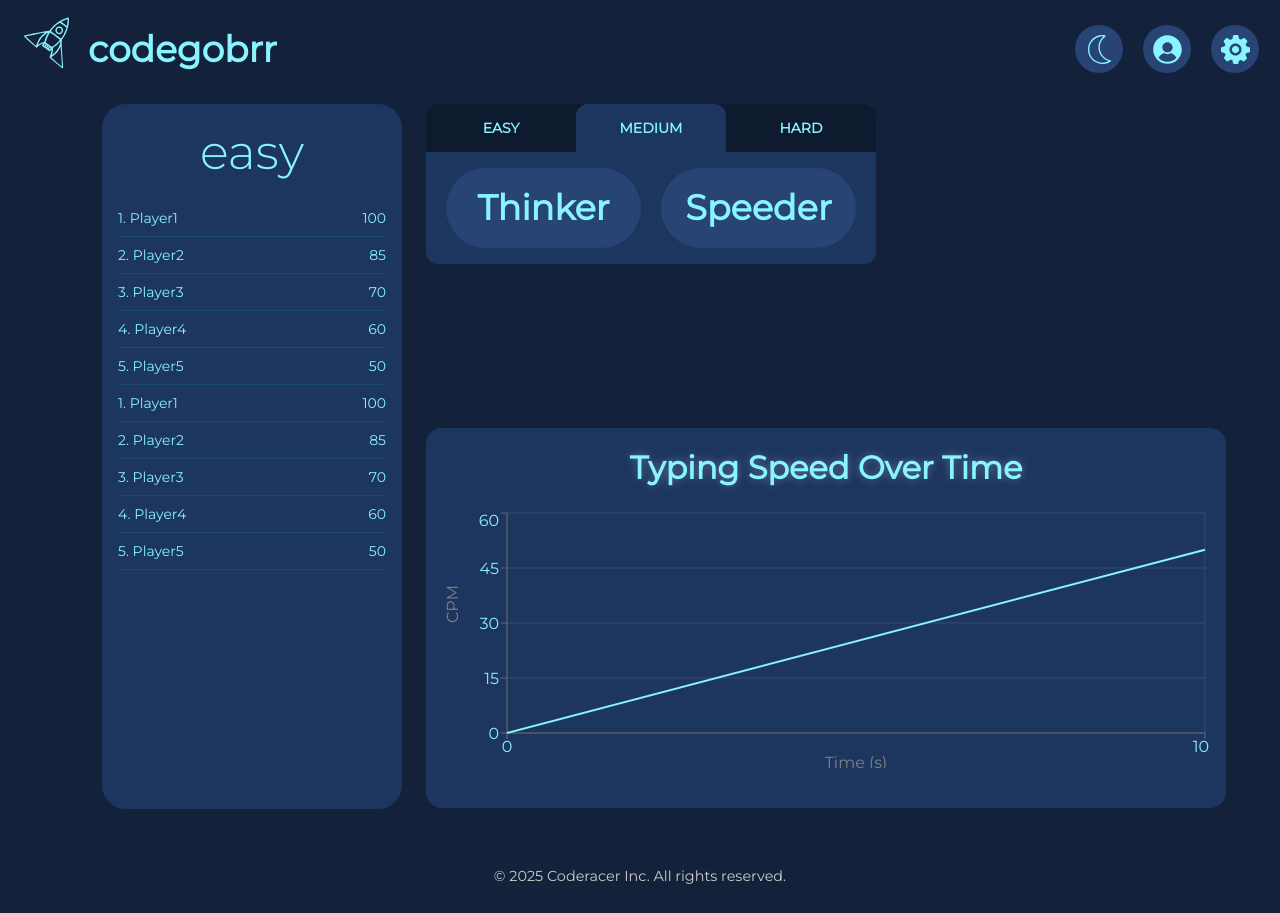
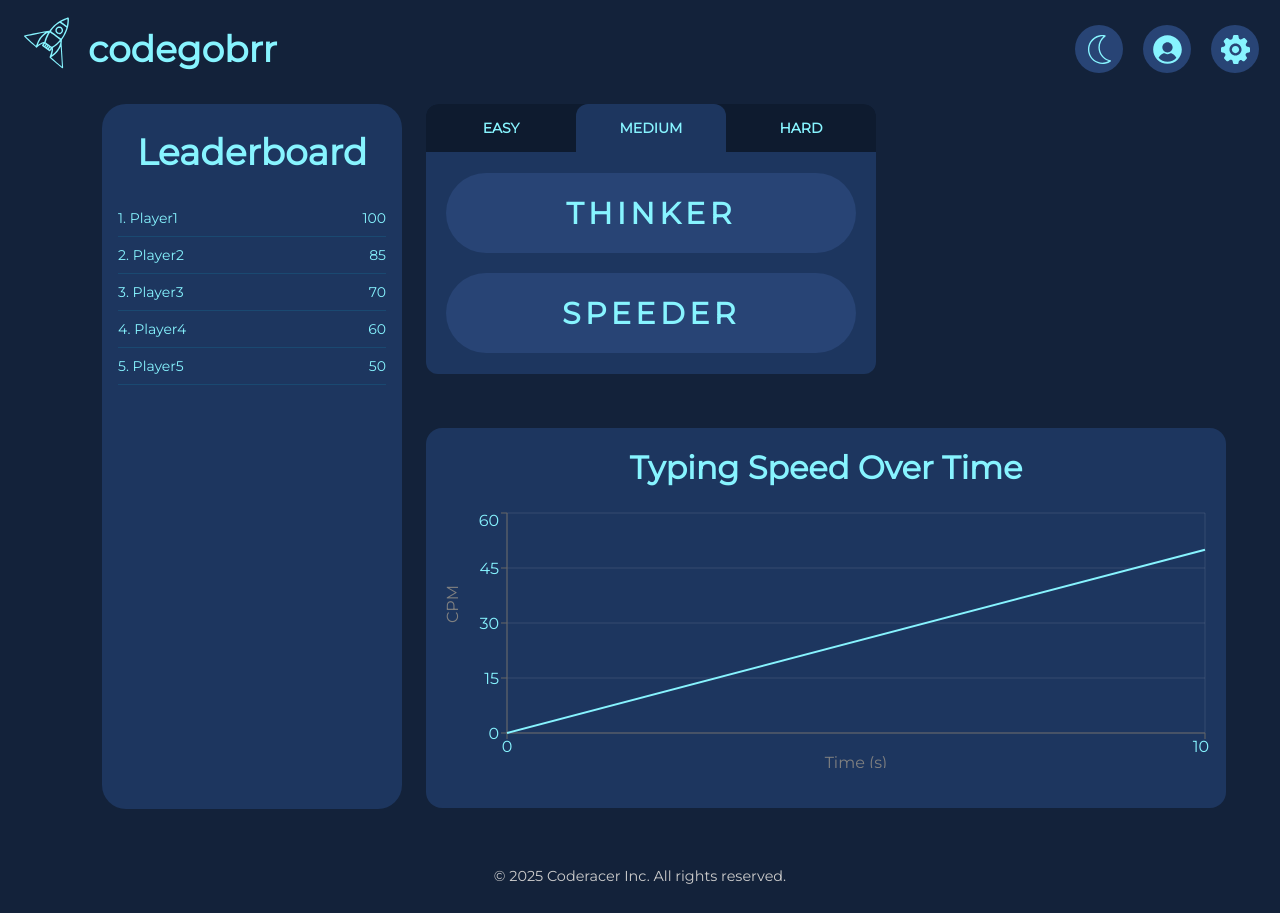
Before and after one commit to JavaBootcampJuly2025/Coderacer, a React (Create React App) app in the folder frontend/: page / in a window 1280 px wide. Built offline with nearby package versions, Linux system fonts and the light colour scheme.

Commit message:
Fixed tab

```diff
--- a/frontend/src/App.css
+++ b/frontend/src/App.css
@@ -136,12 +136,12 @@ footer {
     padding-left: 3rem;
 }
 
-.chart-title {
+.title {
     font-size: 2rem; /* Slightly smaller than .header (3rem) for chart context */
     font-weight: 700;
     font-family: 'Montserrat', sans-serif;
     color: var(--accent);
-    text-shadow: 0 0 8px rgba(255, 255, 255, 0.3); /* Softer shadow for subtlety */
+    /*text-shadow: 0 0 8px rgba(255, 255, 255, 0.3); !* Softer shadow for subtlety *!*/
     margin-bottom: 1rem; /* Consistent with .header */
     text-align: center; /* Align with chart's centered content */
 }
--- a/frontend/src/components/Leaderboard.jsx
+++ b/frontend/src/components/Leaderboard.jsx
@@ -1,18 +1,17 @@
-// src/components/Leaderboard.jsx
 import React from 'react';
 import '../App.css';
 import colors from '../styles/colors'; // Import colors
 
-const Leaderboard = ({ type }) => {
-    const leaderboardTypes = ['easy', 'medium', 'hard'];
-    const selectedType = leaderboardTypes.includes(type) ? type : 'easy';
+const Leaderboard = () => {
+    const titleConfig = {
+        color: 'var(--accent)',
+        font: 'montserrat',
+        boldness: 'bold',
+        size: '4xl'
+    };
 
     const leaderboardData = [
         { rank: 1, name: 'Player1', score: 100 },
-        { rank: 2, name: 'Player2', score: 85 },
-        { rank: 3, name: 'Player3', score: 70 },
-        { rank: 4, name: 'Player4', score: 60 },
-        { rank: 5, name: 'Player5', score: 50 },{ rank: 1, name: 'Player1', score: 100 },
         { rank: 2, name: 'Player2', score: 85 },
         { rank: 3, name: 'Player3', score: 70 },
         { rank: 4, name: 'Player4', score: 60 },
@@ -22,8 +21,8 @@ const Leaderboard = ({ type }) => {
     return (
         <div className="w-[300px] h-[705px] bg-[var(--inbetween)] rounded-3xl flex flex-col">
             <div className="h-24 flex items-center justify-center">
-                <span className="text-[var(--accent)] text-5xl font-montserrat font-light">
-                    {selectedType}
+                <span className={`text-[${titleConfig.color}] text-${titleConfig.size} font-${titleConfig.font} font-${titleConfig.boldness}`}>
+                    Leaderboard
                 </span>
             </div>
             <div className="flex-grow overflow-y-auto px-4">
--- a/frontend/src/components/RightPanel.jsx
+++ b/frontend/src/components/RightPanel.jsx
@@ -10,7 +10,7 @@ import { useTheme } from '../styles/ThemeContext';
 const PANEL_CONFIG = {
     panel: {
         width: '450px',
-        height: '160px',
+        height: '270px',
         borderRadius: '12px',
         background: 'var(--inbetween)',
         paddingX: '5',
@@ -18,9 +18,9 @@ const PANEL_CONFIG = {
     buttons: {
         spacing: '5',
         default: {
-            width: '60',
+            width: '410px',
             height: '20',
-            textSize: '35px',
+            textSize: '30px',
             fontWeight: 'bold',
             font: 'montserrat',
             background: 'var(--primary-button)',
@@ -28,6 +28,7 @@ const PANEL_CONFIG = {
             textColor: 'var(--text)',
             borderRadius: 'full',
             transitionDuration: '200ms',
+            letterSpacing: '0.15em', // Added letter spacing
         },
         // Individual button overrides (optional)
         variants: {
@@ -58,8 +59,8 @@ const RightPanel = () => {
 
     const buttons = [
         // { label: 'Challenges', onClick: handleChallengesClick },
-        { label: 'Thinker', onClick: handleThinkerClick },
-        { label: 'Speeder', onClick: handlePlayClick },
+        { label: 'THINKER', onClick: handleThinkerClick },
+        { label: 'SPEEDER', onClick: handlePlayClick },
     ];
 
     return (
@@ -76,12 +77,12 @@ const RightPanel = () => {
                 selectedDifficulty={selectedDifficulty}
                 setSelectedDifficulty={setSelectedDifficulty}
             />
-            {/*<LanguageGrid*/}
-            {/*    selectedLanguage={selectedLanguage}*/}
-            {/*    setSelectedLanguage={setSelectedLanguage}*/}
-            {/*/>*/}
+            {/*<LanguageGrid
+                selectedLanguage={selectedLanguage}
+                setSelectedLanguage={setSelectedLanguage}
+            />*/}
             <div className={`flex-grow flex flex-col justify-center space-y-${PANEL_CONFIG.buttons.spacing} px-${PANEL_CONFIG.panel.paddingX}`}>
-                <div className={`flex justify-center space-x-${PANEL_CONFIG.buttons.spacing}`}>
+                <div className={`flex-col justify-center space-y-${PANEL_CONFIG.buttons.spacing}`}>
                     {buttons.map(({ label, onClick }, index) => {
                         const buttonConfig = {
                             ...PANEL_CONFIG.buttons.default,
@@ -91,7 +92,7 @@ const RightPanel = () => {
                             <button
                                 key={index}
                                 className={`
-                                    w-${buttonConfig.width}
+                                    w-[${buttonConfig.width}]
                                     h-${buttonConfig.height}
                                     bg-[${buttonConfig.background}]
                                     rounded-${buttonConfig.borderRadius}
@@ -100,6 +101,7 @@ const RightPanel = () => {
                                     text-${buttonConfig.textSize}
                                     font-${buttonConfig.font}
                                     font-${buttonConfig.fontWeight}
+                                    tracking-[${buttonConfig.letterSpacing}]
                                     cursor-pointer
                                     hover:bg-[${buttonConfig.hoverBackground}]
                                     transition-colors duration-${buttonConfig.transitionDuration}
--- a/frontend/src/components/SpeedChart.jsx
+++ b/frontend/src/components/SpeedChart.jsx
@@ -19,7 +19,7 @@ const SpeedChart = ({ endTime, speedLog }) => {
 
     return (
         <div className="w-[800px] h-[380px] p-4 bg-[var(--inbetween)] rounded-2xl">
-            <h3 className="chart-title">Typing Speed Over Time</h3>
+            <h3 className="title">Typing Speed Over Time</h3>
             <ResponsiveContainer width="100%" height={260}>
                 <LineChart data={speedLog}>
                     <CartesianGrid stroke={selectedTheme.border.replace('1)', '0.1)')} strokeDasharray="0" />
```
